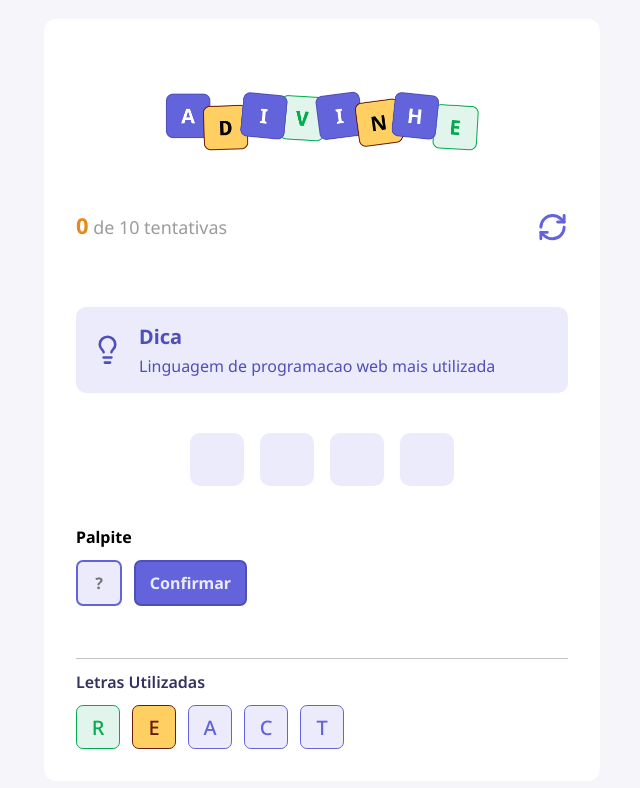
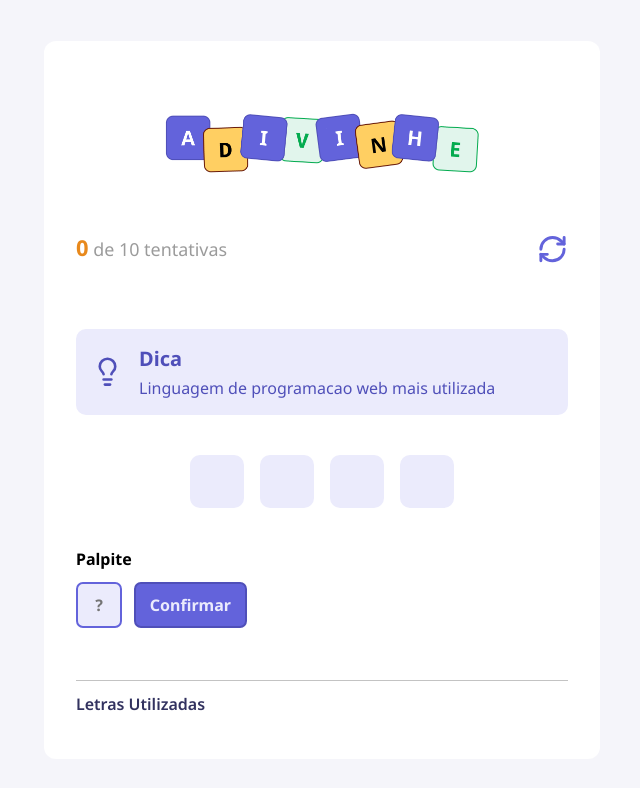
Before and after one commit to Matheus-Souza97/adivinhe, a React (Vite) app: page / in a window 1280 px wide. Shown: the top 788 px of the page, without its empty margins (318-958 px from the left). Built offline with nearby package versions, Linux system fonts and the light colour scheme.

Commit message:
Listando letras utilizadas

```diff
--- a/src/App.tsx
+++ b/src/App.tsx
@@ -3,7 +3,7 @@ import { Tip } from "./components/Tip"
 import { Letters } from "./components/Letters"
 import { Input } from "./components/Input"
 import { Button } from "./components/Button"
-import { LettersUser } from "./components/LettersUsed"
+import { LettersUser, type LettersUsedProps } from "./components/LettersUsed"
 import { WORDS, type Challenge } from "./utils/words"
 import { useEffect, useState } from "react"
 import styles from "./app.module.css"
@@ -12,6 +12,7 @@ export default function App() {
 
   const [tentativas, setTentativas] = useState(0)
   const [letter, setLetter] = useState("")
+  const [lettersUsed, setLettersUsedProps] = useState<LettersUsedProps[]>([])
   const [challenge, setChallenge] = useState<Challenge | null>(null)
 
   function handleRestartGame() {
@@ -62,7 +63,7 @@ export default function App() {
         <Button title="Confirmar"/>
       </div>
 
-      <LettersUser/>
+      <LettersUser data={lettersUsed}/>
 
     </main>
 
--- a/src/components/LettersUsed/index.tsx
+++ b/src/components/LettersUsed/index.tsx
@@ -1,17 +1,26 @@
 import styles from "./styles.module.css"
 import { Letters } from "../Letters"
 
-export function LettersUser(){
+
+export type LettersUsedProps = {
+  value: string
+  correct: boolean
+}
+
+type Props = {
+  data: LettersUsedProps[]
+}
+
+export function LettersUser({data}: Props){
   return (
     <div className= {styles.lettersUsed}>
       <h5>Letras Utilizadas</h5>
 
       <div>
-        <Letters value="R" size="small" color="correct"/>
-        <Letters value="E" size="small" color="wrong"/>
-        <Letters value="A" size="small"/>
-        <Letters value="C" size="small"/>
-        <Letters value="T" size="small"/>
+        {data.map(({value, correct}) => (
+          <Letters value={value} size="small" color={correct ? "correct" : "wrong"}/>
+        ))}
+
       </div>
     </div>
   )
```
